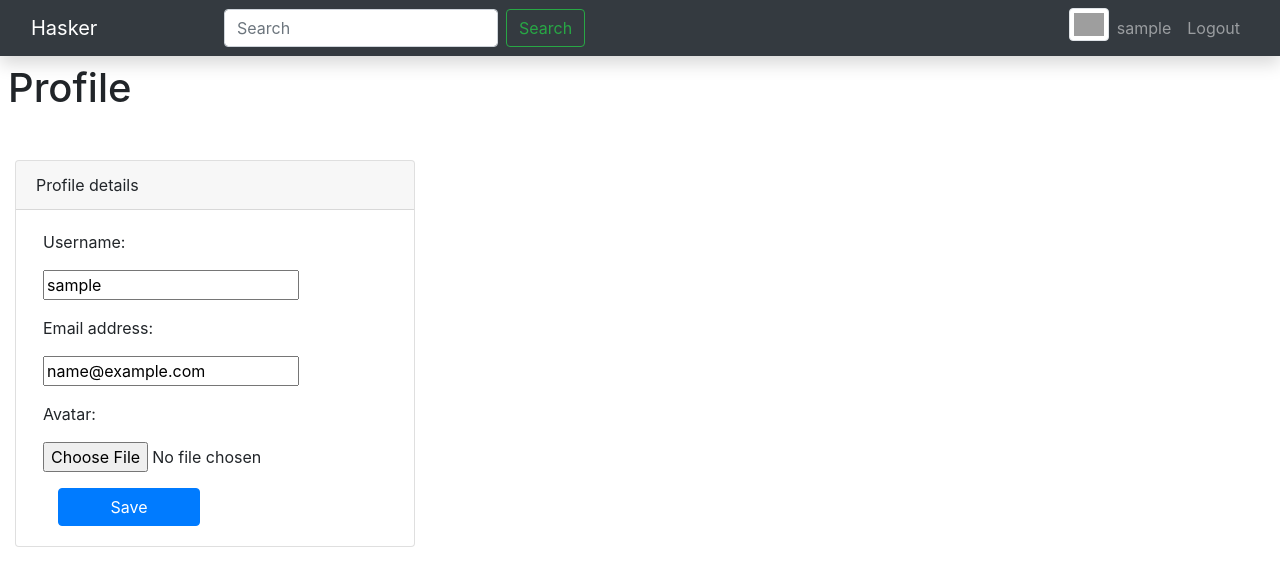
After one commit to nihilSup/Hasker, a Django app: page /hasker/profile/ in a window 1280 px wide. The commit adds this page. Shown: the top 586 px of the page. Run offline with Django 3.2, Linux system fonts and the light colour scheme; the visitor is signed in with stand-in values (Sample User, id 1); some libraries are stand-ins or nearby versions; grey boxes are pictures that could not be loaded.

Commit message:
added userprofile page

```diff
--- a/hasker/forms.py
+++ b/hasker/forms.py
@@ -34,3 +34,13 @@ class UserForm(forms.ModelForm):
                 'class': 'form-control',
                 'placeholder': field.label or ''
             })
+
+
+class UserProfileForm(forms.ModelForm):
+    class Meta:
+        model = get_user_model()
+        fields = ('username', 'email', 'avatar')
+
+    def __init__(self, *args, **kwargs):
+        super().__init__(*args, **kwargs)
+        self.fields['username'].widget.attrs['readonly'] = True
--- a/hasker/templates/hasker/base.html
+++ b/hasker/templates/hasker/base.html
@@ -41,6 +41,11 @@
                 </div>
             </li>
             <li class="nav-item">
+                <a class="nav-link" href="{% url 'profile' %}">
+                    {{ user.username }}
+                </a>
+            </li>
+            <li class="nav-item">
                 <a class="nav-link" href="{% url 'logout' %}">
                     Logout
                 </a>
--- /dev/null
+++ b/hasker/templates/hasker/profile.html
@@ -0,0 +1,44 @@
+{% extends 'hasker/base.html' %}
+{% load staticfiles %}
+
+{% block title_block %}
+    Hasker Profile
+{% endblock title_block %}
+
+{% block content %}
+<h1 class="ml-2 mt-2">Profile</h1>
+<form class="mt-5" id="profile_form" method="post" action="{% url 'profile' %}"
+    enctype="multipart/form-data">
+
+    {% csrf_token %}
+
+    <div class="col-md-8 col-md-offset-2">
+        <div class="card align-items-center" style="width: 25rem;">
+            <div class="card-header w-100">
+                Profile details
+            </div>
+            <div class="card-body">
+
+                {% for field in profile_form %}
+                    <div class="form-group">
+                        <label for="{{ field.id_for_label }}" class="">
+                            {{field.label_tag}}
+                        </label>
+                        <div class="">
+                            {{ field }}
+                        </div>
+                        {% if field.errors %}
+                        <div class="invalid-feedback d-block">
+                        {{ field.errors }}
+                        </div>
+                        {% endif %}
+                    </div>
+                {% endfor %}
+                <div class="col-md-6 col-md-offset-4">
+                    <input type="submit" name="submit" value="Save" class="btn btn-primary btn-block">
+                </div>
+            </div>
+        </div>
+    </div>
+</form>
+{% endblock content %}
--- a/hasker/urls.py
+++ b/hasker/urls.py
@@ -6,5 +6,6 @@ urlpatterns = [
     url(r'^$', views.index, name='index'),
     url(r'^signup/$', views.signup, name='signup'),
     url(r'^login/$', views.login, name='login'),
-    url(r'^logout/$', views.logout, name='logout')
+    url(r'^logout/$', views.logout, name='logout'),
+    url(r'^profile/$', views.profile, name='profile'),
 ]
--- a/hasker/views.py
+++ b/hasker/views.py
@@ -3,7 +3,7 @@ from django.http import HttpResponse, HttpResponseRedirect
 from django.contrib import auth
 from django.urls import reverse
 
-from .forms import UserForm
+from .forms import UserForm, UserProfileForm
 
 
 def index(request):
@@ -59,3 +59,19 @@ def signup(request):
         user_form = UserForm()
     return render(request, 'hasker/signup.html',
                   dict(user_form=user_form, registered=registered))
+
+
+def profile(request):
+    if request.method == 'POST':
+        profile_form = UserProfileForm(data=request.POST,
+                                       instance=request.user,
+                                       files=request.FILES or None)
+        if profile_form.is_valid():
+            user_model = profile_form.save()
+            user_model.save()
+        else:
+            print(profile_form.errors)
+    else:
+        profile_form = UserProfileForm(instance=request.user)
+    return render(request, 'hasker/profile.html',
+                  dict(profile_form=profile_form))
```
